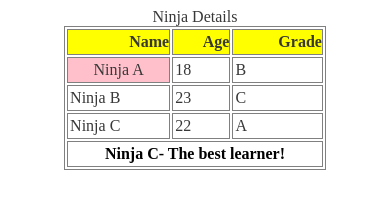
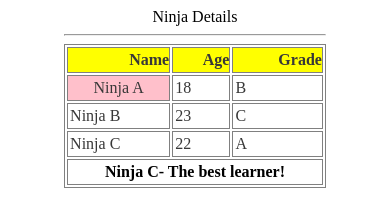
Before and after one commit to m0hammad2Z/FPE, a plain HTML site: page Topic 2 (CSS)/Task1/task1.html in a window 390 px wide. Drawn offline with Linux system fonts and the light colour scheme.

Commit message:
Modify Topic 2 (CSS) - Task 1

```diff
--- a/Topic 2 (CSS)/Task1/style.css
+++ b/Topic 2 (CSS)/Task1/style.css
@@ -16,7 +16,12 @@ th, td{
     padding: 3px 0px 3px 2px;
 }
 
-
+#divider{
+    background-color: black;
+    color: white;
+    text-align: center;
+    font-weight: bold;
+}
 
 #pink_ninja{
     padding-left: 0;
@@ -31,8 +36,18 @@ th, td{
     color: black;
 }
 
+#title{
+    margin: auto;
+    text-align: center;
+    width: 60%;
+}
+
+
 @media screen and (max-width: 800px) {
     table{
+        width: 80%;
+    }
+    #title{
         width: 80%;
     }
 }
@@ -41,4 +56,7 @@ th, td{
     table{
         width: 70%;
     }
+    #title{
+        width: 70%;
+    }
 }
--- a/Topic 2 (CSS)/Task1/task1.html
+++ b/Topic 2 (CSS)/Task1/task1.html
@@ -7,8 +7,13 @@
     <link rel="stylesheet" href="style.css">
 </head>
 <body>
+    <div id="title">
+      <span>Ninja Details</span>
+      <hr>
+    </div>
+
     <table>
-        <caption>Ninja Details</caption>
+
         <tr>
             <th colspan="2">Name</th>
             <th>Age</th>
@@ -34,5 +39,6 @@
         </tr>
 
     </table>
+
 </body>
 </html>
```
Also changed, not shown: Topic 2 (CSS)/Task2/task1.html (added, +13 -0 lines), Topic 2 (CSS)/Task2/style.css (added).
